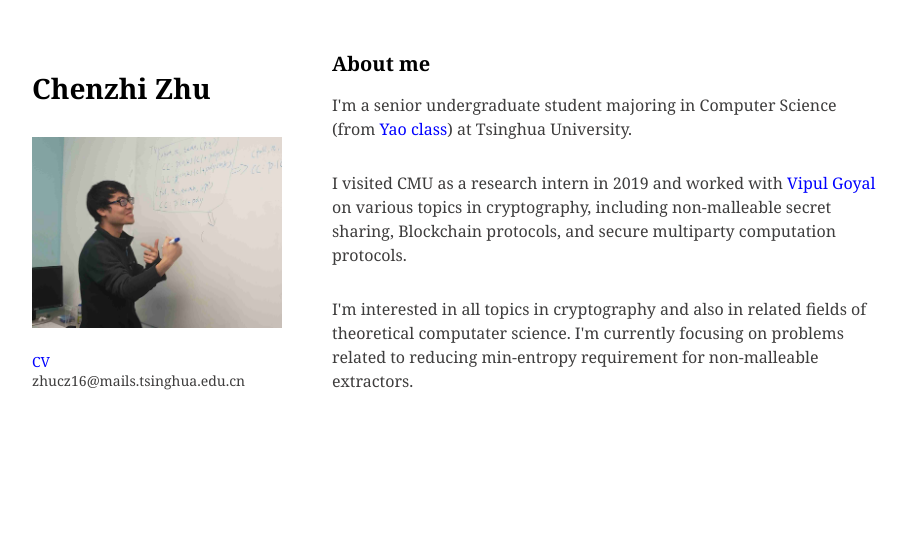
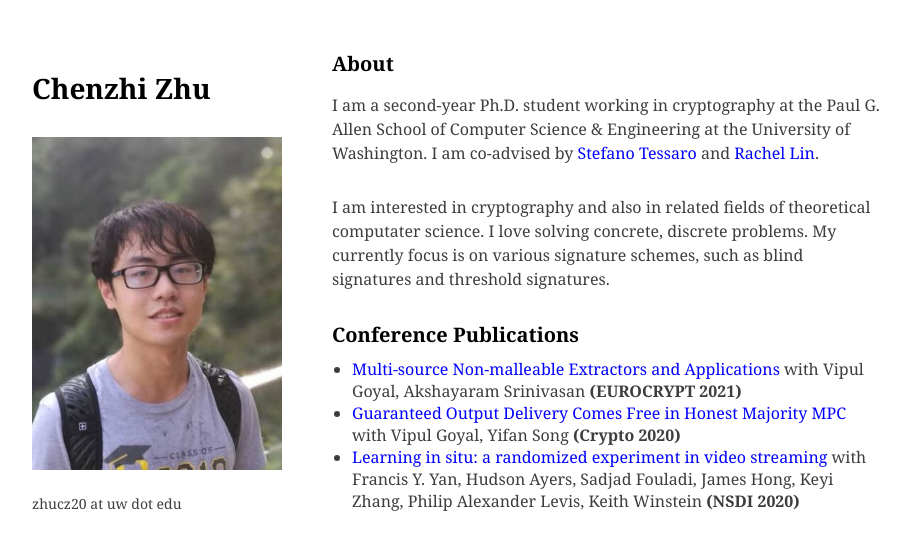
Before and after one commit to NeverlMole/NeverlMole_tmp, a Jekyll site: the page built from index.html, in a window 1280 px wide. Shown: the top 550 px of the page, without its empty margins (68-975 px from the left). Built offline with Jekyll 4.4.1, drawn with Linux system fonts in a browser that asks for light colours.

Commit message:
Update PhD first

```diff
--- a/_config.yml
+++ b/_config.yml
@@ -1,12 +1,12 @@
 # main text of home
 name: Chenzhi Zhu
 
-picture: assets/images/p1_20.jpg
+picture: assets/images/p1_c_m.jpg
 
 cv: assets/pdf/ChenzhiZhu_CV.pdf
 
 # if you don't have any of social below, comment the line
-email: mrbrtpt@gmail.com
+email: zhucz20 at uw dot edu
 
 gems:
   - jekyll-seo-tag
--- a/index.html
+++ b/index.html
@@ -9,39 +9,46 @@ title: Home
 
   <img alt="{{ site.niame }} picture" src="{{ site.picture }}" />
 
-  <a href="{{ site.cv }}">CV</a>
+  <!-- <a href="{{ site.cv }}">CV</a> !-->
 
   <nav>
     <ul>
-      <li>zhucz16@mails.tsinghua.edu.cn</li>
+      <li>zhucz20 at uw dot edu</li>
     </ul>
   </nav>
 
 </header>
 
 <section class="content">
-  <h1>About me</h1>
+  <h1>About</h1>
   <p>
-    I'm a senior undergraduate student majoring in Computer Science (from <a href="https://iiis.tsinghua.edu.cn/en/">Yao class</a>) at Tsinghua University.
+    I am a second-year Ph.D. student working in cryptography at the Paul G. Allen School of Computer Science & Engineering at the University of Washington. I am co-advised by <a href="https://homes.cs.washington.edu/~tessaro/">Stefano Tessaro</a> and <a href="https://homes.cs.washington.edu/~rachel/">Rachel Lin</a>.
   </p>
+  <!--<p>
+    I visited CMU as a research intern in 2019 and worked with <a href="https://www.cs.cmu.edu/~goyal/">Vipul Goyal</a> on various topics in cryptography, including non-malleable secret sharing, Blockchain protocols, and secure multiparty computation protocols.
+  </p>-->
   <p>
-    I visited CMU as a research intern in 2019 and worked with <a href="https://www.cs.cmu.edu/~goyal/">Vipul Goyal</a> on various topics in cryptography, including non-malleable secret sharing, Blockchain protocols, and secure multiparty computation protocols.
-  </p>
-  <p>
-    I'm interested in all topics in cryptography and also in related fields of theoretical computater science. I'm currently focusing on problems related to reducing min-entropy requirement for non-malleable extractors.
+    I am interested in cryptography and also in related fields of theoretical computater science. I love solving concrete, discrete problems. My currently focus is on various signature schemes, such as blind signatures and threshold signatures.
   </p>
 
 </section>
-<!--
+
 <section class="content">
-  <h1>Submitted/Manuscripts</h1
+  <h1>Conference Publications</h1
   <p>
   <ul>
     <li>
-      <strong>Communication-Efficient Unconditional Honest-Majority MPC with Guaranteed Output Delivery</strong></br>
-      with <a href="https://www.cs.cmu.edu/~goyal/">Vipul Goyal</a>, Yifan Song, in submission.
+      <a href="https://eprint.iacr.org/2020/157"> Multi-source Non-malleable Extractors and Applications </a>
+      with Vipul Goyal, Akshayaram Srinivasan <strong>(EUROCRYPT 2021)</strong>
+    </li>
+    <li>
+      <a href="https://eprint.iacr.org/2020/189"> Guaranteed Output Delivery Comes Free in Honest Majority MPC </a>
+      with Vipul Goyal, Yifan Song <strong>(Crypto 2020)</strong>
+    </li>
+    <li>
+      <a href="https://www.usenix.org/system/files/nsdi20-paper-yan.pdf"> Learning in situ: a randomized experiment in video streaming </a>
+      with 	Francis Y. Yan, Hudson Ayers, Sadjad Fouladi, James Hong, Keyi Zhang, Philip Alexander Levis, Keith Winstein <strong>(NSDI 2020)</strong>
     </li>
   </ul>
   </p>
 </section>
--->
```
Also changed, not shown: assets/images/p1_c_m.jpg (added).
